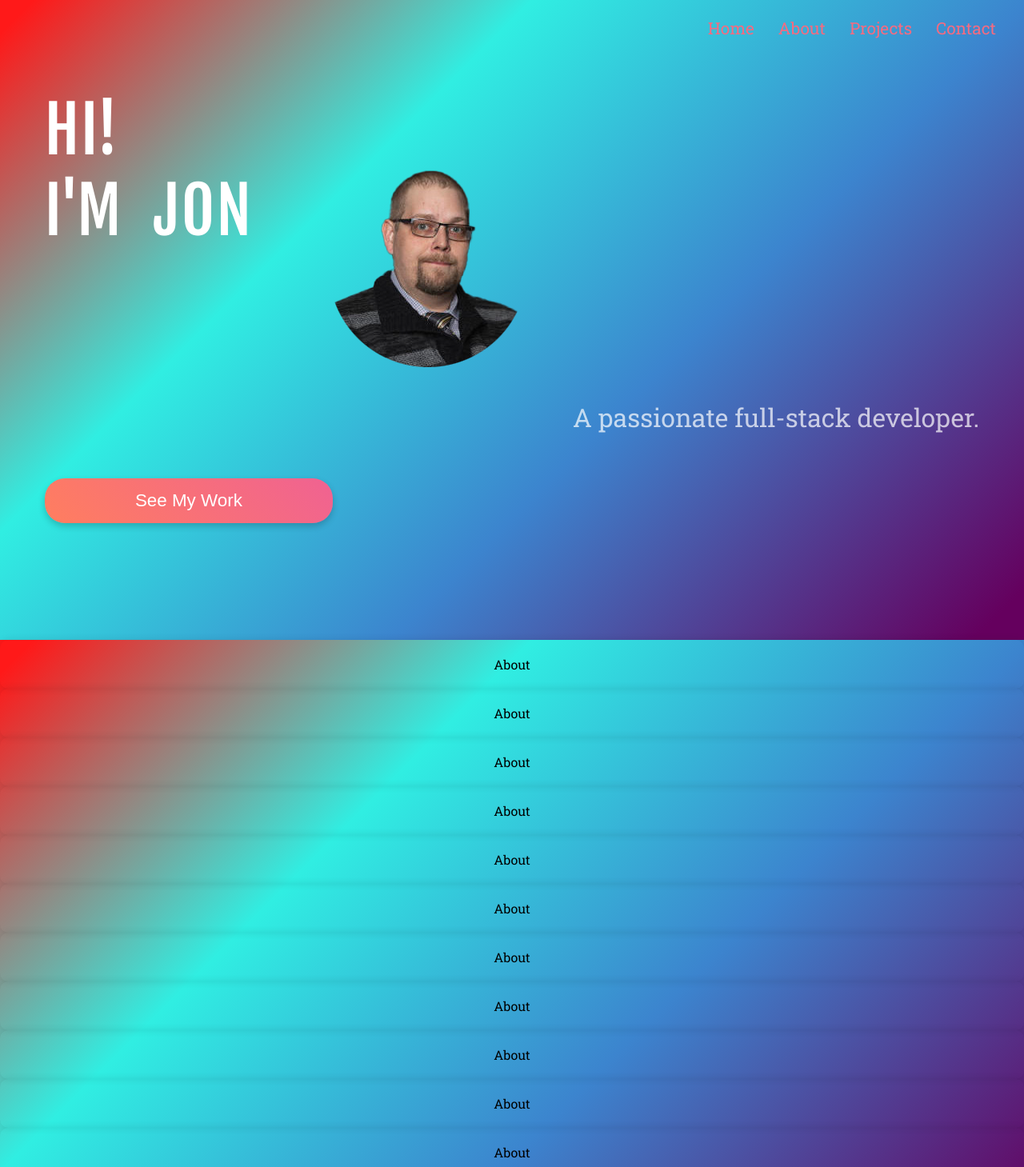
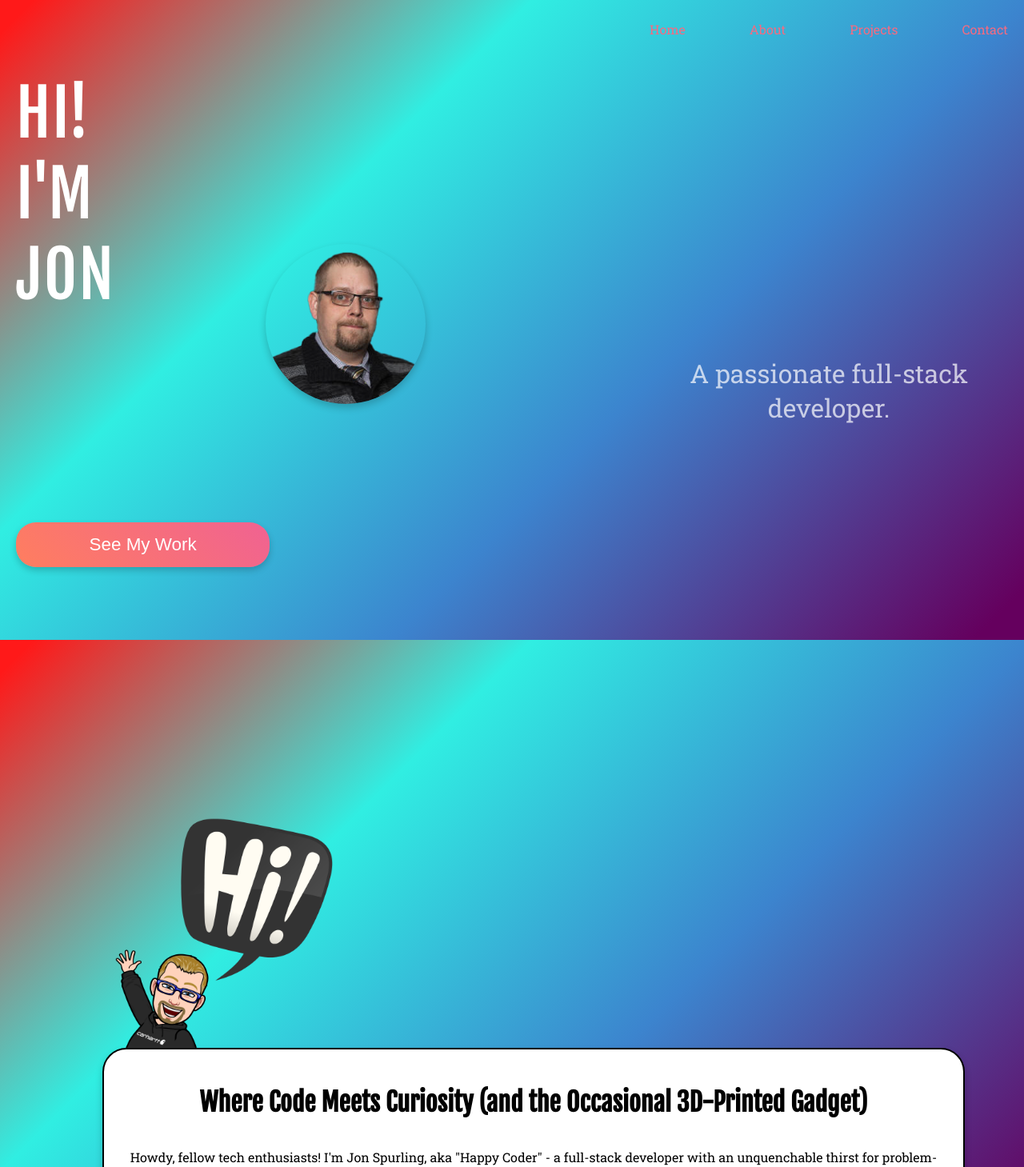
Before and after one commit to happyCoder85/react-dev-portfolio, a React (Create React App) app: page / in a window 1280 px wide. Shown: the top 1459 px of the page at 80% size. Built offline with nearby package versions, Linux system fonts and the light colour scheme.

Commit message:
Designed hero and about page. Need animations.

```diff
--- a/src/App.css
+++ b/src/App.css
@@ -91,22 +91,26 @@ h1, h2, h3, h4, h5, h6 {
     top: 0;
     left: 0;
     height: 60px;
-    width: 100%;
     z-index: 10;
     transition: background-color 0.3s ease;
     overflow: hidden;
+    display: flex;
+}
+.header.scrolling {
+    background-color: rgba(0, 0, 0, 0.8);
+    pointer-events: auto;
+}
+.header ul {
+    display: flex;
+    list-style: none;
+    margin-left: -20px;
+    width: 100%;
+
 
 }
 
-.header ul {
-    margin-left: -25px;
-    display: flex;
-    list-style: none;
-    font-size: 1.3rem;
-}
-
 .header ul li {
-    margin: 0 15px;
+    padding: 10px 30px;
     color: #f56b81;
     transition: transform 0.3s ease-in-out;
 }
@@ -128,17 +132,16 @@ h1, h2, h3, h4, h5, h6 {
     flex-direction: column;
     align-items: center;
     justify-content: center;
-    height: 100vh;
+    height: calc(100vh + 60px);
     text-align: center;
     color: white;
-    padding: 0 20px;
     box-sizing: border-box;
+    overflow: hidden;
   }
 
   .hero-content {
     display: flex;
     flex-direction: column;
-    height: calc(100vh - 100px);
     text-align: center;
     color: white;
     padding: 0 20px;
@@ -146,6 +149,7 @@ h1, h2, h3, h4, h5, h6 {
   }
 
   .hero h1 {
+    margin-top: 100px;
     text-align: left;
     font-size: 3em;
     text-align: center;
@@ -159,6 +163,32 @@ h1, h2, h3, h4, h5, h6 {
     display: none;
   }
 
+  .hero-cta-button:hover {
+    box-shadow: 0 6px 12px rgba(0, 0, 0, 0.3); /* Increased shadow on hover */
+  }
+
+
+  .hero p {
+    font-size: 2em;
+    text-align: center;
+  }
+
+  .hero-image-container {
+    display: flex;
+    margin-left: -25px;
+    justify-content: center;
+    align-items: center;
+  }
+
+  .hero-image {
+    width: 200px; /* Adjust size as needed */
+    height: 200px;
+    border-radius: 50%;
+    object-fit: cover;
+    box-shadow: 0 5px 10px rgba(0, 0, 0, 0.2); /* Add a subtle shadow */
+
+  }
+
  .hero-cta-button {
     padding: 15px 30px;         /* Increased padding for larger button */
     font-size: 1.4em;          /* Slightly larger font size for emphasis */
@@ -169,79 +199,41 @@ h1, h2, h3, h4, h5, h6 {
     box-shadow: 0 4px 8px rgba(0, 0, 0, 0.2); /* Subtle shadow for depth */
     cursor: pointer;
     transition: all 0.3s ease;   /* Transition for hover effects */
-    position: relative;        /* For positioning the pseudo-element */
-    overflow: hidden;
  }
 
- .hero-cta-button::before {
-    content: '';
-    position: absolute;
-    top: 50%;
-    left: 50%;
-    transform: translate(-50%, -50%) scale(0); /* Start small, hidden */
-    width: 150%;
-    height: 150%;
-    background: rgba(255, 255, 255, 0.2); /* Semi-transparent white */
-    border-radius: 50%;
-    transition: transform 0.5s ease; /* Slightly slower transition for ripple */
-    z-index: -1; /* Place behind the button text */
+.hero-content {
+    margin-top: -50px;
+}
+.hero.hide .hero-content {
+    transform: translateX(-50%)
+}
+ /* About Section Styles */
+ .about {
+    width: 95%;
+    margin: 0 auto;
+ }
+
+ .about-container {
+    display: flex;
+    flex-direction: column; /* Stack header, content, image vertically on smaller screens */
+    align-items: center;
+    padding:  25px 20px; /* Adjust as needed */
+    text-align: center; /* Center text by default */
+    margin-top: -4px;
+    background-color: #fff;
+    border-radius: 30px;
+    box-shadow: 0 5px 10px rgba(0, 0, 0, 0.2); /* Add a subtle shadow */
+    border: 2px solid #000;
+  }
+  .about-section {
+    display: flex;
+    flex-direction: column;
   }
 
-  .hero-cta-button:hover {
-    transform: translateY(-2px); /* Slight lift on hover */
-    box-shadow: 0 6px 12px rgba(0, 0, 0, 0.3); /* Increased shadow on hover */
+  .about img.me {
+    width: 300px;
+    margin-top: 150px;
   }
-
-  .hero-cta-button:hover {
-    transform: translateY(-2px); /* Slight lift on hover */
-    box-shadow: 0 6px 12px rgba(0, 0, 0, 0.3); /* Increased shadow on hover */
-  }
-
-  .hero p {
-    font-size: 2em;
-    text-align: center;
-    margin-top: 50px;
-
-  }
-  .hero-image-container {
-    display: flex;
-    margin-left: -25px;
-    justify-content: center;
-    align-items: center;
- }
-
- .hero-cta-button {
-    margin-top: 25px;
-    padding: 15px 30px;         /* Increased padding for larger button */
-    font-size: 1.4em;          /* Slightly larger font size for emphasis */
-    color: white;              /* Text color to contrast with background */
-    background: linear-gradient(45deg, #ff7e5f, #f06292); /* Gradient background */
-    border: none;
-    border-radius: 25px;        /* Rounded corners */
-    box-shadow: 0 4px 8px rgba(0, 0, 0, 0.2); /* Subtle shadow for depth */
-    cursor: pointer;
-    transition: all 0.3s ease;   /* Transition for hover effects */
-    position: relative;        /* For positioning the pseudo-element */
-    overflow: hidden;
- }
-
- .hero-cta-button::before {
-    content: '';
-    position: absolute;
-    top: 50%;
-    left: 50%;
-    transform: translate(-50%, -50%) scale(0); /* Start small, hidden */
-    width: 150%;
-    height: 150%;
-    background: rgba(255, 255, 255, 0.2); /* Semi-transparent white */
-    border-radius: 50%;
-    transition: transform 0.5s ease; /* Slightly slower transition for ripple */
-    z-index: -1; /* Place behind the button text */
-}
-
-.hero-cta-button:hover::before {
-    transform: translate(-50%, -50%) scale(1.5); /* Expand on hover */
-}
 
 @media (min-width: 768px) {
     .mobile {
@@ -251,24 +243,21 @@ h1, h2, h3, h4, h5, h6 {
         display: block;
     }
 
-    /* Header on Desktop */
     .header {
         width: 100%;
+        justify-content: flex-end;
     }
+    /* Header on Desktop */
     .header ul {
         justify-content: flex-end;
-        margin-right: 20px;
     }
-
-    .header.scrolling {
-        background-color: rgba(0, 0, 0, 0.8);
-        pointer-events: auto;
+    .header ul li {
+        padding: 10px 40px;
     }
 
     /* Hero on Desktop */
      .hero-content {
         display: flex;
-        margin-top: -100px;
         flex-direction: row;
         height: 100vh;
         text-align: center;
@@ -287,7 +276,7 @@ h1, h2, h3, h4, h5, h6 {
       .hero h1 {
         text-align: left;
         font-size: 5em;
-        margin-top: 10;
+        margin-top: -10px;
         padding-right: 100px;
         color: white;
         font-weight: 400;
@@ -295,32 +284,28 @@ h1, h2, h3, h4, h5, h6 {
         letter-spacing: 2px;
       }
 
-
       .hero-image-container {
         display: flex;
-        margin-top: -50px;
         justify-content: center;
         align-items: center;
+        position: relative;
      }
+
      .hero p {
+        margin-left: 300px;
         font-size: 2em;
-        margin-top: 550px;
-        padding-left: 75px;
+        margin-top: 440px;
       }
 
+      .about {
+        display: block;
+        width: 80%;
 
-
-    /* About Section Styles */
-    .about {
-        display: flex;
-
-        flex-direction: column;
-        align-items: center;
-        justify-content: center;
-        padding: 20px;
-        border-radius: 10px;
-        box-shadow: 0 0 10px rgba(0, 0, 0, 0.1);
-    }
-
-
+      }
+      .about-container {
+        width: 100%;
+        overflow: hidden;
+        padding: 25px;
+        margin-bottom: 100px;
+      }
 }
--- a/src/components/About.js
+++ b/src/components/About.js
@@ -1,31 +1,20 @@
 import React from 'react'
+import me from '../assets/hi.png'
 
 function About() {
   return (
-    <div>
-    <div className='about'>About</div>
-    <div className='about'>About</div>
-    <div className='about'>About</div>
-    <div className='about'>About</div>
-    <div className='about'>About</div>
-    <div className='about'>About</div>
-    <div className='about'>About</div>
-    <div className='about'>About</div>
-    <div className='about'>About</div>
-    <div className='about'>About</div>
-    <div className='about'>About</div>
-    <div className='about'>About</div>
-    <div className='about'>About</div>
-    <div className='about'>About</div>
-    <div className='about'>About</div>
-    <div className='about'>About</div>
-    <div className='about'>About</div>
-    <div className='about'>About</div>
-    <div className='about'>About</div>
-    <div className='about'>About</div>
-
-    </div>
-
+    <div className="about">
+      <img src={me} alt="Jon Spurling aka Happy Coder" className="me" />
+      <div className="about-container">
+          <h1>Where Code Meets Curiosity (and the Occasional 3D-Printed Gadget)</h1>
+          <p>
+            Howdy, fellow tech enthusiasts! I'm Jon Spurling, aka "Happy Coder" - a full-stack developer with an unquenchable thirst for problem-solving. Powered by a steady drip of caffeine and the unbridled joy of turning 1s and 0s into something that actually works (most of the time). Whether it's wrangling pixels with React and Material UI or orchestrating server-side symphonies with Node.js and Python, I'm all in!
+          </p>
+          <p>
+            My toolkit is overflowing with goodies like HTML, CSS, JavaScript, and more acronyms than you can shake a
+          </p>
+      </div>
+      </div>
   )
 }
 
--- /dev/null
+++ b/src/components/AnimationContext.js
@@ -0,0 +1,5 @@
+import { createContext } from 'react';
+
+const AnimationContext = createContext();
+
+export default AnimationContext;
```
Also changed, not shown: src/assets/favicon.png (added), src/assets/hi.png (added).
